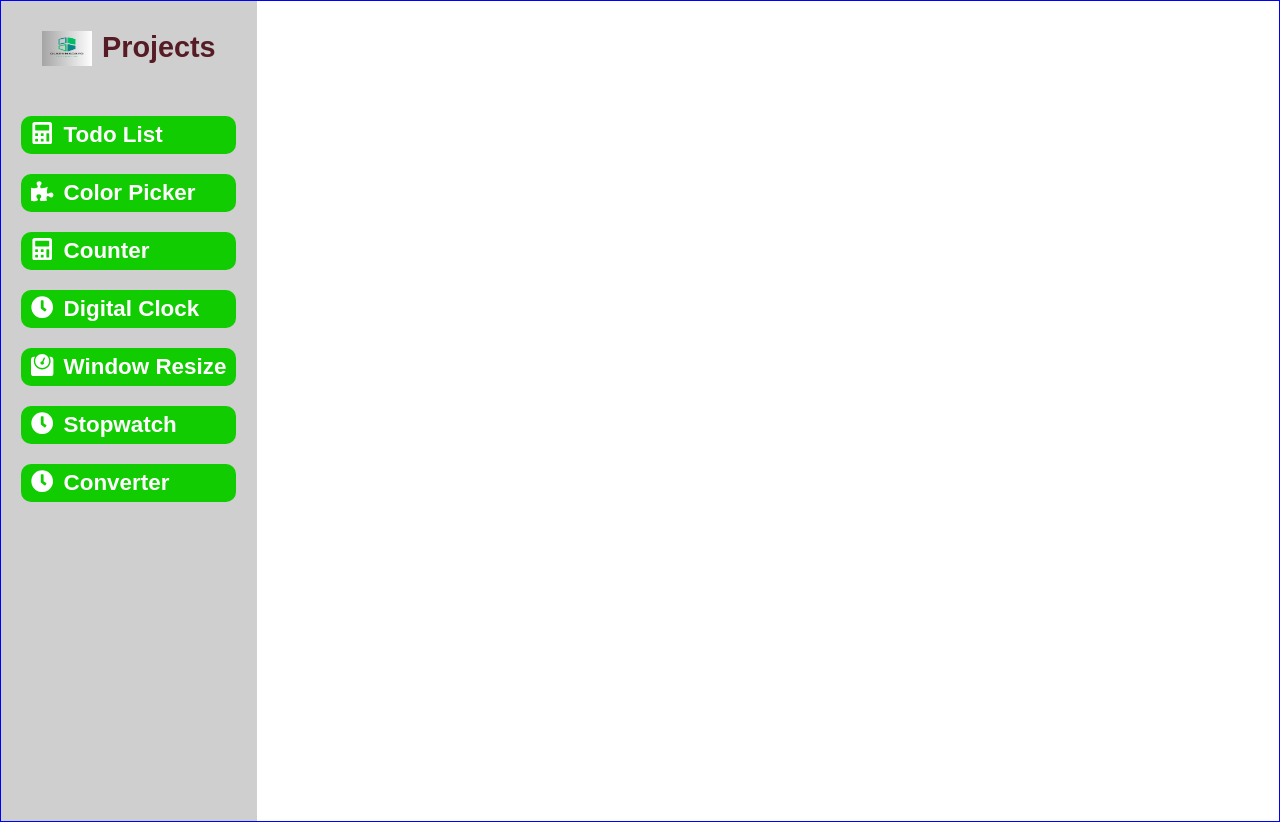
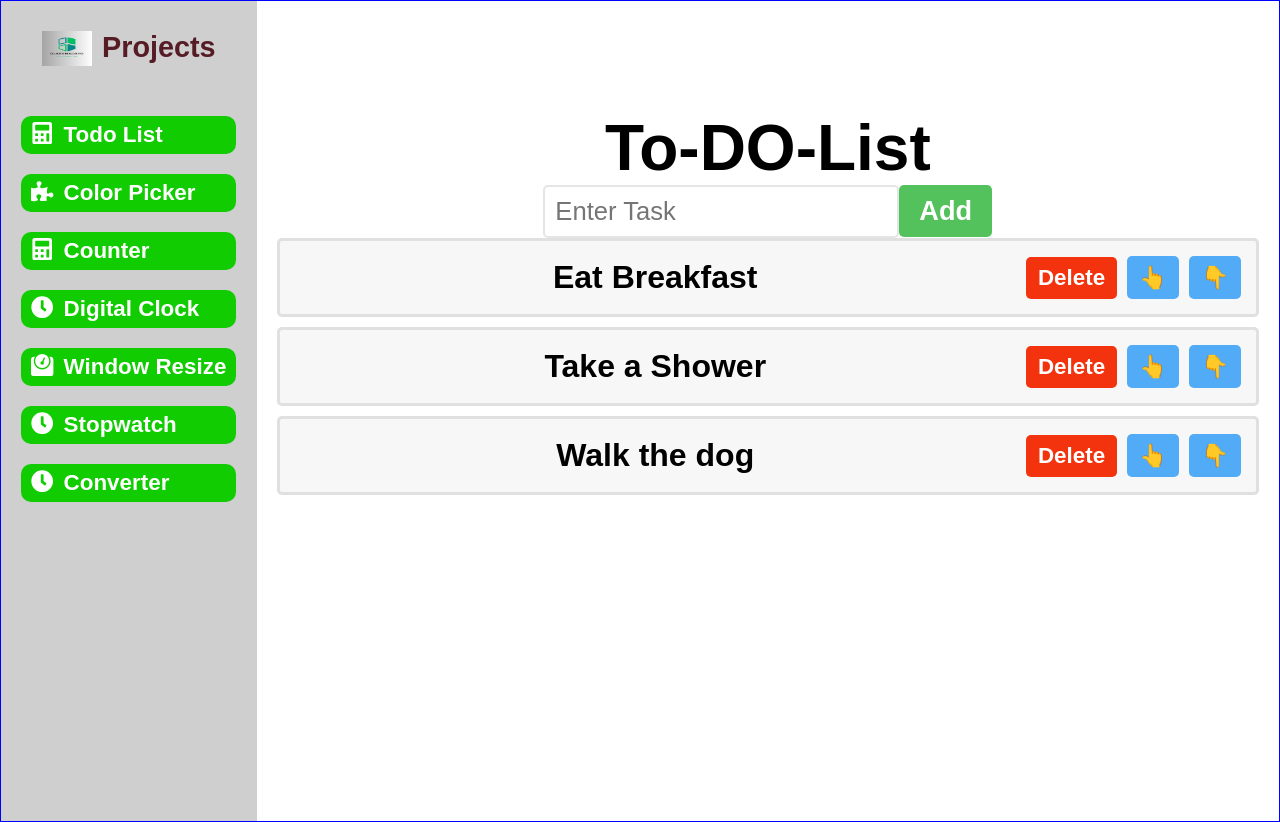
Before and after one commit to olaemmadayo/project_portfolio, a React (Vite) app: page / in a window 1280 px wide. Built offline with nearby package versions, Linux system fonts and the light colour scheme.

Commit message:
root path

```diff
--- a/src/App.jsx
+++ b/src/App.jsx
@@ -22,7 +22,7 @@ const App = () => {
           <div className='project--c'>
 
             <Routes>
-
+              <Route path="/" element={<TodoList/>} />
               <Route path="/todo-list" element={<TodoList/>} />
               <Route path="color-picker" element={<ColorPicker/>} />
               <Route path="counter" element={<Counter/>} />
```
